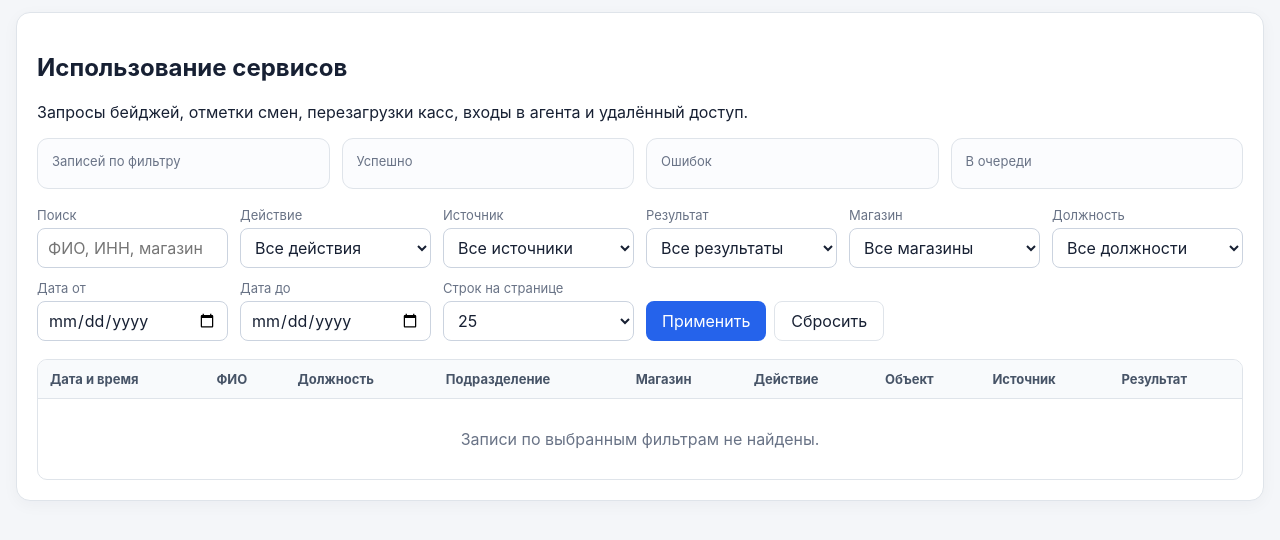
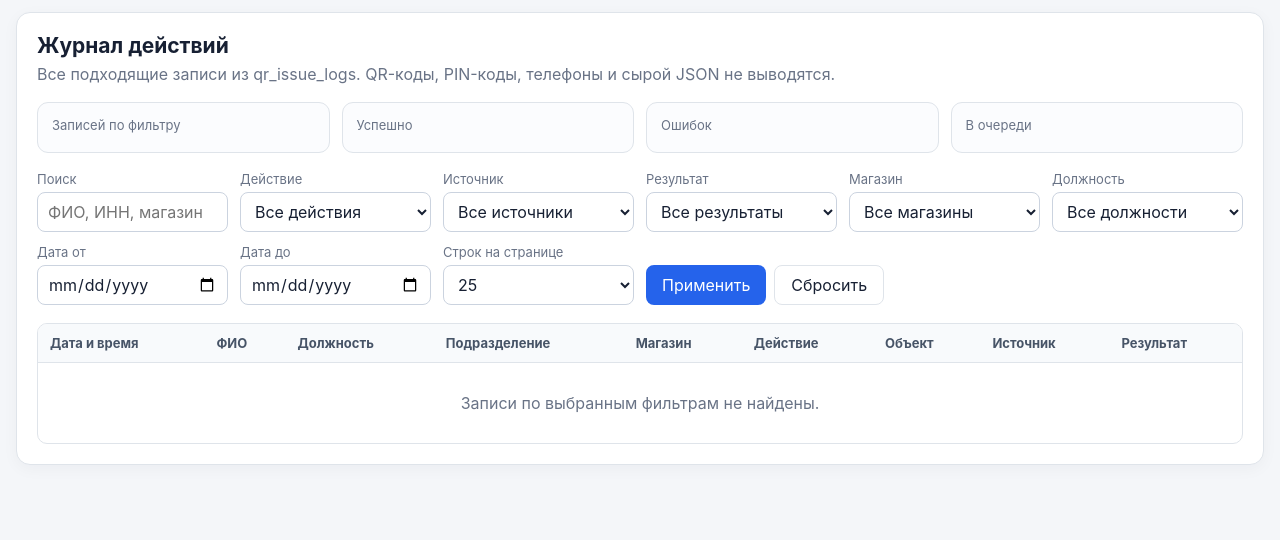
Before and after one commit to lost-paradise5/djangoserver, a Django app: template frostapp/templates/frostapp/activity_report.html in a window 1280 px wide. Shown: the part 171-711 px from the top of the page. Run offline with Django 5.2, Linux system fonts and the light colour scheme; the template is opened without the code that fills it, so the values that code supplies are empty.

Commit message:
Update _activity_report_content.html

```diff
--- a/frostapp/templates/frostapp/_activity_report_content.html
+++ b/frostapp/templates/frostapp/_activity_report_content.html
@@ -7,12 +7,13 @@
 
 
 <section class="panel">
-    <h1>Использование сервисов</h1>
+    <h2 class="section-title">
+        Журнал действий
+    </h2>
 
-    <p>
-        Запросы бейджей, отметки смен,
-        перезагрузки касс, входы в агента
-        и удалённый доступ.
+    <p class="section-description">
+        Все подходящие записи из qr_issue_logs.
+        QR-коды, PIN-коды, телефоны и сырой JSON не выводятся.
     </p>
 
 
```
